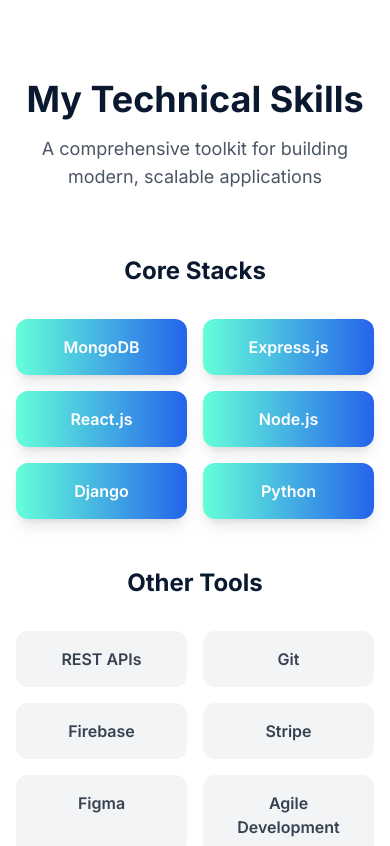
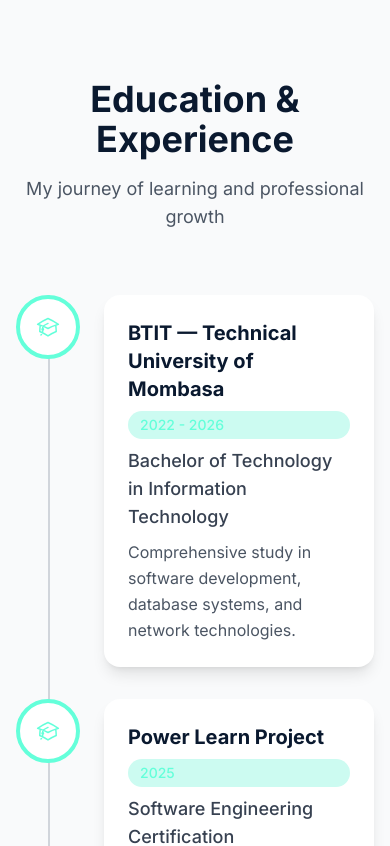
Before and after one commit to Osike/Osike-Portfolio, a React (Vite) app: page / in a window 390 px wide. Shown: the part 4800-5646 px from the top of the page. Built offline with nearby package versions, Linux system fonts and the light colour scheme.

Commit message:
updated version now

```diff
--- a/src/components/Footer.tsx
+++ b/src/components/Footer.tsx
@@ -25,6 +25,10 @@
   {
     name: 'TechHub',
     logo: '/logos/techhub.png',
+  },
+  {
+    name: 'Timetable',
+    logo: '/timetable.png',
   },
 ];
 
--- a/src/components/Header.tsx
+++ b/src/components/Header.tsx
@@ -7,14 +7,13 @@
 const sections = [
   { id: 'about', label: 'About' },
   { id: 'projects', label: 'Projects' },
-  { id: 'skills', label: 'Skills' },
   { id: 'contact', label: 'Contact' },
-  { id: 'event', label: 'Event' },
+  { id: 'events', label: 'Events & Achievements' },
 ];
 
 export const Header: React.FC = () => {
   const [isDark, setIsDark] = useDarkMode();
-  const activeSection = useScrollSpy(['hero', 'about', 'projects', 'skills', 'education', 'philosophy', 'contact','event']);
+  const activeSection = useScrollSpy(['hero', 'about', 'projects', 'education', 'philosophy', 'contact','events']);
 
   const scrollToSection = (sectionId: string) => {
     const element = document.getElementById(sectionId);
--- a/src/components/Skills.tsx
+++ b/src/components/Skills.tsx
@@ -10,78 +10,5 @@
 ];
 
 export const Skills: React.FC = () => {
-  return (
-    <section id="skills" className="py-20 bg-white dark:bg-slate-900">
-      <div className="max-w-7xl mx-auto px-4 sm:px-6 lg:px-8">
-        <motion.div
-          initial={{ opacity: 0, y: 30 }}
-          whileInView={{ opacity: 1, y: 0 }}
-          transition={{ duration: 0.8 }}
-          viewport={{ once: true }}
-          className="text-center mb-16"
-        >
-          <h2 className="text-4xl font-bold text-navy dark:text-white mb-4">
-            My Technical Skills
-          </h2>
-          <p className="text-gray-600 dark:text-gray-300 text-lg max-w-3xl mx-auto">
-            A comprehensive toolkit for building modern, scalable applications
-          </p>
-        </motion.div>
-
-        <div className="grid grid-cols-1 lg:grid-cols-2 gap-12">
-          <motion.div
-            initial={{ opacity: 0, x: -30 }}
-            whileInView={{ opacity: 1, x: 0 }}
-            transition={{ duration: 0.8, delay: 0.2 }}
-            viewport={{ once: true }}
-          >
-            <h3 className="text-2xl font-bold text-navy dark:text-white mb-8 text-center">
-              Core Stacks
-            </h3>
-            <div className="grid grid-cols-2 gap-4">
-              {coreStacks.map((skill, index) => (
-                <motion.div
-                  key={skill}
-                  initial={{ opacity: 0, scale: 0.8 }}
-                  whileInView={{ opacity: 1, scale: 1 }}
-                  transition={{ duration: 0.5, delay: index * 0.1 }}
-                  viewport={{ once: true }}
-                  whileHover={{ scale: 1.05, y: -5 }}
-                  className="bg-gradient-to-r from-teal-500 to-blue-600 text-white p-4 rounded-xl text-center font-semibold shadow-lg hover:shadow-xl transition-shadow"
-                >
-                  {skill}
-                </motion.div>
-              ))}
-            </div>
-          </motion.div>
-
-          <motion.div
-            initial={{ opacity: 0, x: 30 }}
-            whileInView={{ opacity: 1, x: 0 }}
-            transition={{ duration: 0.8, delay: 0.4 }}
-            viewport={{ once: true }}
-          >
-            <h3 className="text-2xl font-bold text-navy dark:text-white mb-8 text-center">
-              Other Tools
-            </h3>
-            <div className="grid grid-cols-2 gap-4">
-              {otherTools.map((tool, index) => (
-                <motion.div
-                  key={tool}
-                  initial={{ opacity: 0, scale: 0.8 }}
-                  whileInView={{ opacity: 1, scale: 1 }}
-                  transition={{ duration: 0.5, delay: index * 0.1 }}
-                  viewport={{ once: true }}
-                  whileHover={{ scale: 1.05, y: -5 }}
-                  className="bg-gray-100 dark:bg-slate-700 text-gray-700 dark:text-gray-300 p-4 rounded-xl text-center font-semibold hover:bg-gray-200 dark:hover:bg-slate-600 transition-colors"
-                >
-                  {tool}
-                </motion.div>
-              ))}
-            </div>
-          </motion.div>
-        </div>
-      </div>
-    </section>
-  );
+  return null;
 };
--- a/src/components/events.tsx
+++ b/src/components/events.tsx
@@ -128,6 +128,63 @@
     location: 'Africa',
     type: 'conference',
     description: 'Attended Binance Africa event exploring cryptocurrency and blockchain developments.',
+    linkedinLink: 'https://linkedin.com/posts/osike-shadrack'
+  },
+  {
+    id: 'pwani-innovation-week-2025',
+    title: 'Pwani Innovation Week',
+    year: 2025,
+    location: 'Swahilipot Hub, Mombasa',
+    type: 'conference',
+    description: 'Pitched Barrizii in front of investors under the Deals den program, showcasing innovative transportation solutions.',
+    linkedinLink: 'https://linkedin.com/posts/osike-shadrack'
+  },
+  {
+    id: 'ubunifu-hackathon-2025',
+    title: 'Ubunifu Hackathon',
+    year: 2025,
+    location: 'Westerwalle Startup House, Mombasa',
+    type: 'hackathon',
+    achievement: '3rd Place',
+    description: 'Developed Afrimote and secured 3rd place in this competitive hackathon event.',
+    linkedinLink: 'https://linkedin.com/posts/osike-shadrack'
+  },
+  {
+    id: 'gdg-pwani-devfest-2025',
+    title: 'GDG Pwani Dev Fest',
+    year: 2025,
+    location: 'Lights International School, Mombasa',
+    type: 'conference',
+    description: 'Participated in Google Developer Group Pwani\'s annual developer festival in December.',
+    linkedinLink: 'https://linkedin.com/posts/osike-shadrack'
+  },
+  {
+    id: 'supabase-meetup-2025',
+    title: 'Supabase Meet Up',
+    year: 2025,
+    location: 'Mombasa',
+    type: 'meetup',
+    description: 'Connected with developers at the Supabase meetup, exploring modern backend solutions.',
+    linkedinLink: 'https://linkedin.com/posts/osike-shadrack'
+  },
+  {
+    id: 'git-github-workshop-2025',
+    title: 'Git and GitHub Workshop',
+    year: 2025,
+    location: 'Technical University of Mombasa',
+    type: 'workshop',
+    description: 'Hosted an online workshop on Git and GitHub fundamentals under Google Developer Groups (GDG) on Campus, helping students master version control.',
+    linkedinLink: 'https://linkedin.com/posts/osike-shadrack'
+  },
+
+  // 2026 Events
+  {
+    id: 'gdg-dar-es-salaam-2026',
+    title: 'GDG Dar-es-salaam Dev Fest',
+    year: 2026,
+    location: 'University of Dar-es-salaam',
+    type: 'conference',
+    description: 'Attended Google Developer Group Dar-es-salaam\'s developer festival in January 2026.',
     linkedinLink: 'https://linkedin.com/posts/osike-shadrack'
   },
 
```
Also changed, not shown: public/timetable.png (added).
